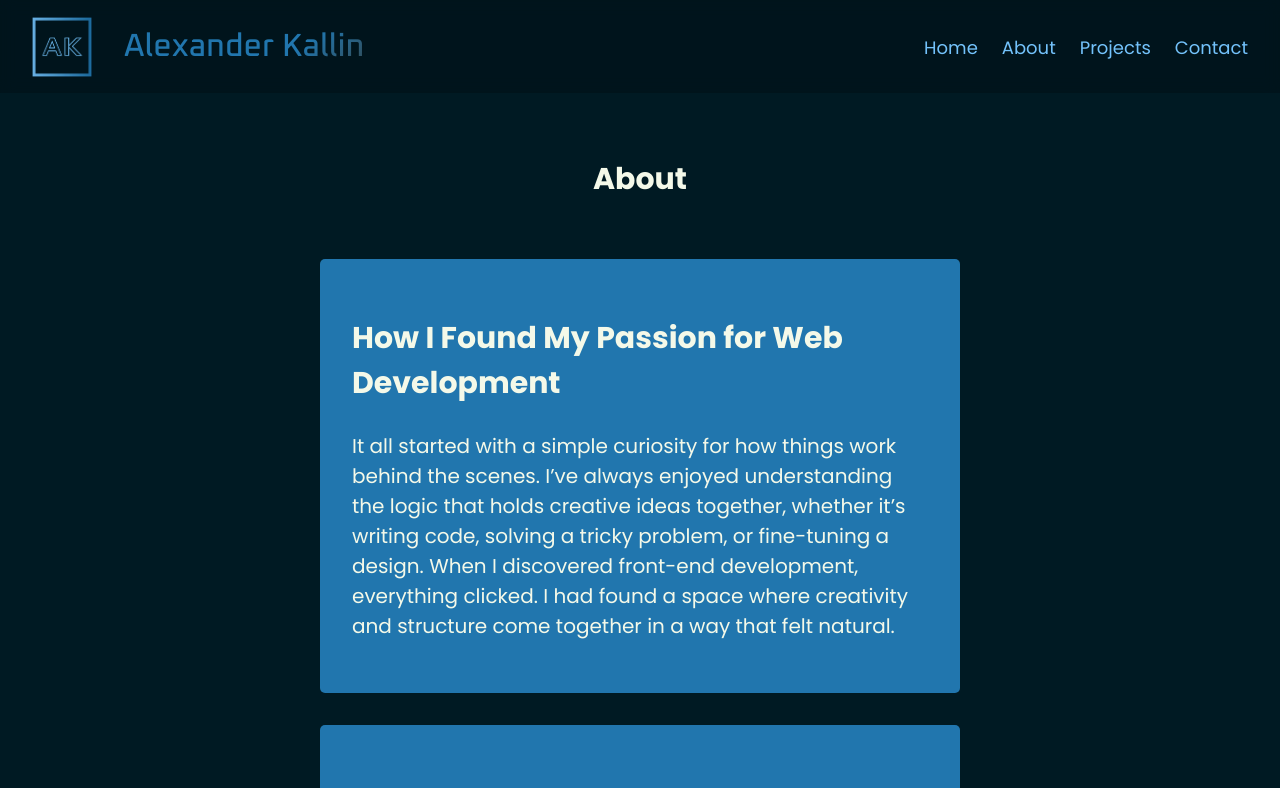
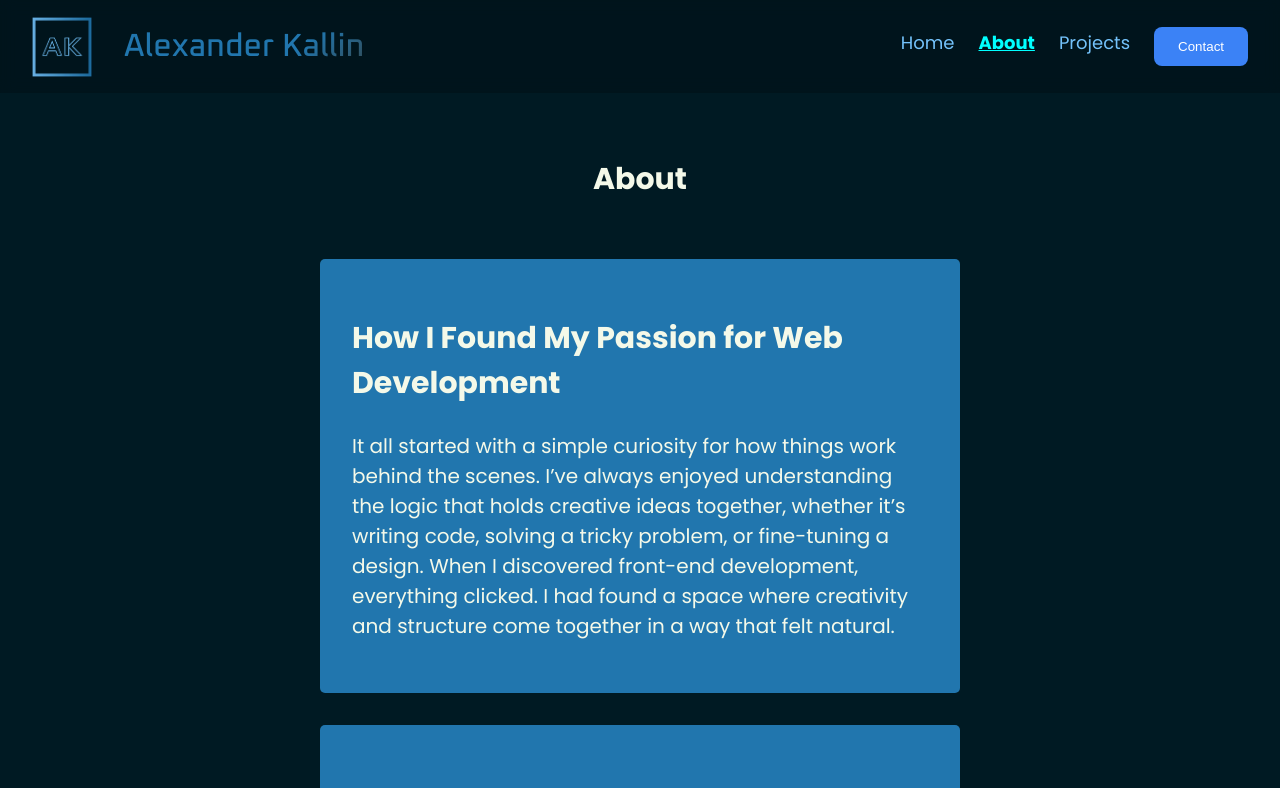
Before and after one commit to ghidra-codes/ak-portfolio, a React (Vite) app: page /about in a window 1280 px wide. Shown: the top 788 px of the page. Built offline with nearby package versions, Linux system fonts and the light colour scheme.

Commit message:
created highlighting of navbar links for current section/page; added contact button with shine animation

```diff
--- a/src/App.tsx
+++ b/src/App.tsx
@@ -1,7 +1,6 @@
 import { Routes, Route } from "react-router-dom";
 import HomePage from "./pages/HomePage";
 import ProjectsPage from "./pages/ProjectsPage";
-import ContactPage from "./pages/ContactPage";
 import Footer from "./components/Footer";
 import NavBar from "./components/NavBar";
 import AboutPage from "./pages/AboutPage";
@@ -14,7 +13,6 @@ function App() {
 			<Routes>
 				<Route path="/" element={<HomePage />} />
 				<Route path="/about" element={<AboutPage />} />
-				<Route path="/contact" element={<ContactPage />} />
 				<Route path="/projects" element={<ProjectsPage />} />
 				<Route path="*" element={<NotFoundPage />} />
 			</Routes>
--- a/src/components/Header.tsx
+++ b/src/components/Header.tsx
@@ -2,7 +2,7 @@ import me from "@/assets/images/me.jpg";
 
 export default function Header() {
 	return (
-		<header>
+		<header id="home">
 			<div className="home-content">
 				<h1 className="title">
 					Hello my name is Alex, <br />I do web development.
--- a/src/components/NavBarLinks.tsx
+++ b/src/components/NavBarLinks.tsx
@@ -1,9 +1,11 @@
 import { motion } from "framer-motion";
+import { useEffect, useState, useMemo } from "react";
 import { Link } from "react-router-dom";
 
 type NavBarLinksProps = {
 	variant?: "regular" | "hamburger";
 	onLinkClick?: () => void;
+	onContactClick?: () => void;
 };
 
 const containerVariants = {
@@ -23,24 +25,58 @@ const itemVariants = {
 };
 
 const NavBarLinks: React.FC<NavBarLinksProps> = ({ variant = "regular", onLinkClick }) => {
-	const sections = ["home", "about", "projects", "contact"];
-	const listClass = variant === "hamburger" ? "navbar-links-hamburger" : "navbar-links";
+	const isHamburger = variant === "hamburger";
+	const sections = useMemo(() => ["home", "about", "projects"], []);
+
+	const [activeSection, setActiveSection] = useState<string>("");
+
+	useEffect(() => {
+		const observer = new IntersectionObserver(
+			(entries) => {
+				entries.forEach((entry) => {
+					if (entry.isIntersecting && entry.intersectionRatio > 0.2) {
+						setActiveSection(entry.target.id);
+					}
+				});
+			},
+			{ threshold: 0.2 }
+		);
+
+		sections.forEach((section) => {
+			const sectionElement = document.getElementById(section);
+			if (sectionElement) observer.observe(sectionElement);
+		});
+
+		return () => observer.disconnect();
+	}, [sections]);
+
+	const motionProps = isHamburger
+		? {
+				variants: containerVariants,
+				initial: "hidden",
+				animate: "show",
+				exit: "hidden",
+		  }
+		: {};
 
 	return (
-		<motion.ul
-			className={listClass}
-			variants={variant === "hamburger" ? containerVariants : {}}
-			initial={variant === "hamburger" ? "hidden" : undefined}
-			animate={variant === "hamburger" ? "show" : undefined}
-			exit={variant === "hamburger" ? "hidden" : undefined}
-		>
+		<motion.ul className={isHamburger ? "navbar-links-hamburger" : "navbar-links"} {...motionProps}>
 			{sections.map((section) => (
-				<motion.li key={section} variants={variant === "hamburger" ? itemVariants : {}}>
-					<Link to={section === "home" ? "/" : section} onClick={onLinkClick}>
+				<motion.li key={section} variants={isHamburger ? itemVariants : undefined}>
+					<Link
+						to={section === "home" ? "/" : section}
+						onClick={onLinkClick}
+						className={activeSection === section ? "active" : ""}
+					>
 						{section.charAt(0).toUpperCase() + section.slice(1)}
 					</Link>
 				</motion.li>
 			))}
+			<motion.li>
+				<button className="contact-button">
+					<span>Contact</span>
+				</button>
+			</motion.li>
 		</motion.ul>
 	);
 };
--- a/src/pages/ContactPage.tsx
+++ /dev/null
@@ -1,7 +0,0 @@
-export default function ContactPage() {
-	return (
-		<section id="contact">
-			<h2>Contact page</h2>
-		</section>
-	);
-}
--- a/src/pages/HomePage.tsx
+++ b/src/pages/HomePage.tsx
@@ -1,6 +1,5 @@
 import AboutPage from "./AboutPage";
 import ProjectsPage from "./ProjectsPage";
-import ContactPage from "./ContactPage";
 import Header from "../components/Header";
 
 export default function HomePage() {
@@ -9,7 +8,6 @@ export default function HomePage() {
 			<Header />
 			<AboutPage />
 			<ProjectsPage />
-			<ContactPage />
 		</>
 	);
 }
--- a/src/styles/components/_navBarLinks.scss
+++ b/src/styles/components/_navBarLinks.scss
@@ -8,10 +8,17 @@
 		a {
 			font-size: 1.125rem;
 			transition: color 0.2s ease;
+			cursor: pointer;
 
 			&:hover {
 				color: #0077ff;
 			}
+		}
+
+		.active {
+			color: #00ffff;
+			font-weight: bold;
+			text-decoration: underline;
 		}
 	}
 }
@@ -20,3 +27,48 @@
 	display: flex;
 	flex-direction: column;
 }
+
+.contact-button {
+	position: relative;
+	overflow: hidden;
+	padding: 0.75rem 1.5rem;
+	border: none;
+	border-radius: 0.5rem;
+	background-color: #3b82f6;
+	color: white;
+	cursor: pointer;
+	transition: background-color 0.3s ease;
+
+	&:hover {
+		background-color: #2563eb;
+	}
+
+	&::before {
+		content: "";
+		position: absolute;
+		top: 0;
+		left: -75%;
+		height: 100%;
+		width: 50%;
+		background: linear-gradient(
+			120deg,
+			rgba(255, 255, 255, 0) 0%,
+			rgba(255, 255, 255, 0.6) 50%,
+			rgba(255, 255, 255, 0) 100%
+		);
+		transform: skewX(-25deg);
+	}
+
+	&:hover::before {
+		animation: shine 0.75s forwards;
+	}
+}
+
+@keyframes shine {
+	0% {
+		left: -75%;
+	}
+	100% {
+		left: 125%;
+	}
+}
```
